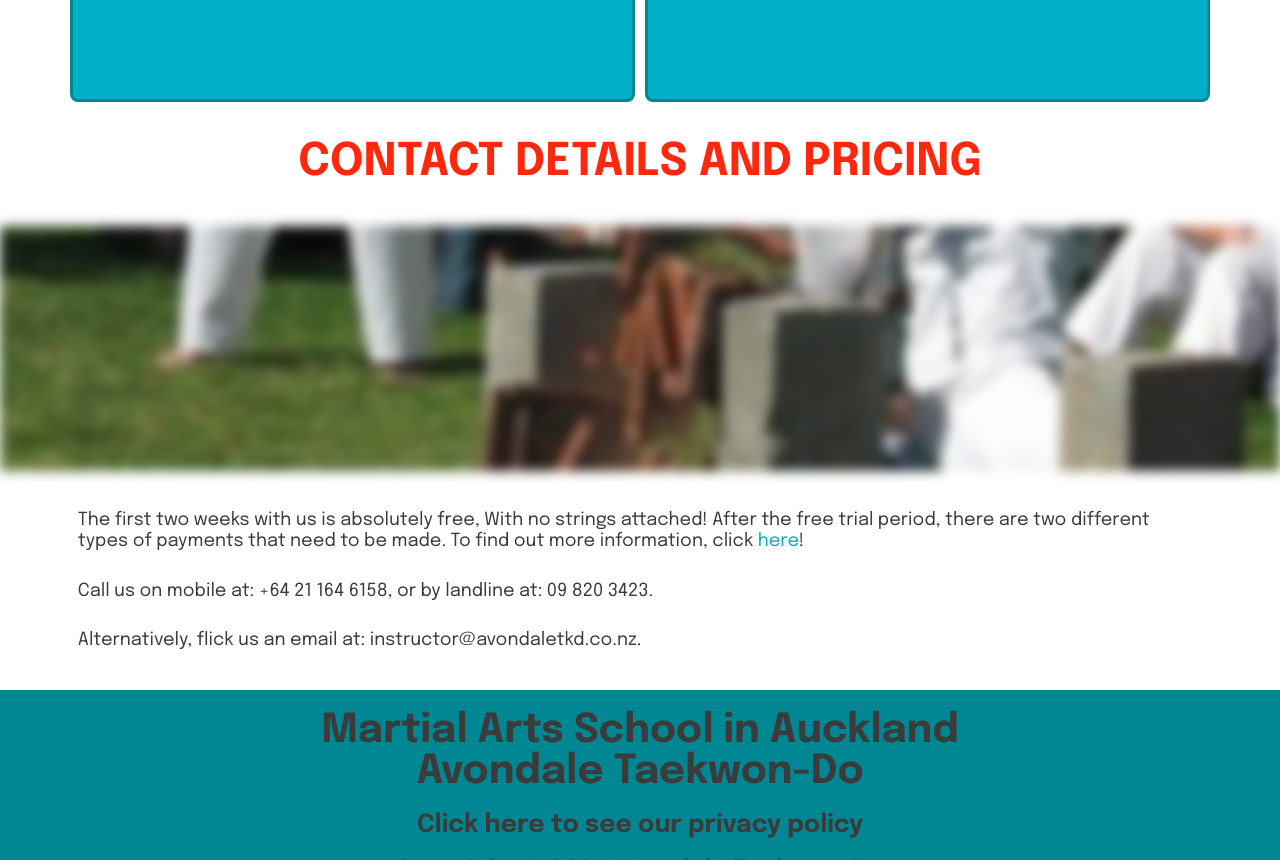
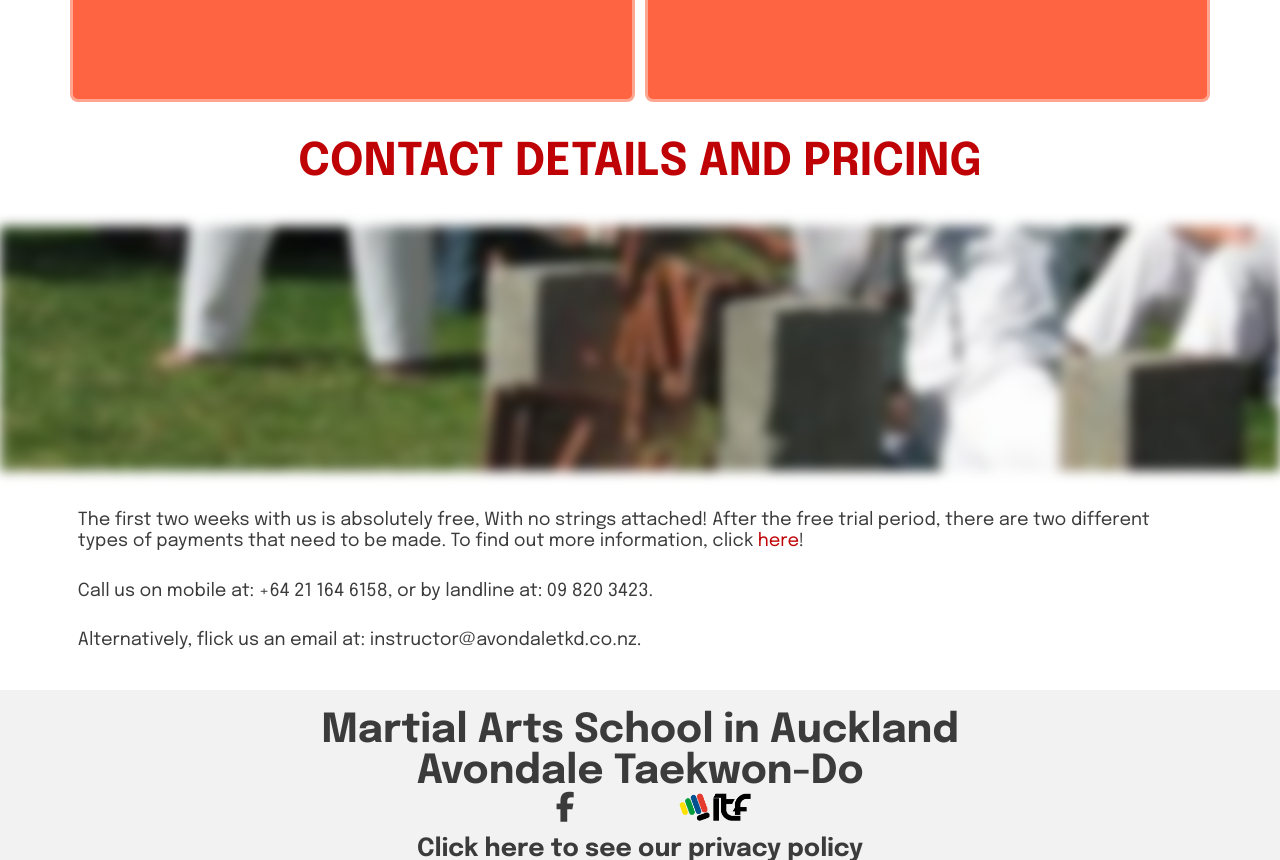
Before and after one commit to PolarWolf314/Avondale-TKD, a plain HTML site: page index.html in a window 1280 px wide. Shown: the part 1940-2800 px from the top of the page. Drawn offline with Linux system fonts and the light colour scheme.

Commit message:
WEBSITE COMPLETED FOR BOTH DESKTOP AND MOBILE
VERSION 1.2

CHANGES:
ADDED SOCIAL LINKS TO FOOTER. UPDATED COLOUR SCHEMES.

6:56PM 15TH NOVEMBER 2021

```diff
--- a/index.html
+++ b/index.html
@@ -230,12 +230,21 @@
         <strong>
             <div class="footer-name">Martial Arts School in Auckland<br>Avondale Taekwon-Do</div>
         </strong>
+        <div class="footer-social-parent-main">
+            <a class="footer-social-parent" href="https://www.facebook.com/AvondaleTKD" target="_blank">
+                <i class="fab fa-facebook-f footer-social"></i>
+            </a>
+            <a class="footer-social-parent" href="https://members.itkd.co.nz/" target="_blank">
+                <img class="footer-social2" src="images/itflogo.png" alt="itf logo">
+            </a>
+        </div>
         <div class="footer-privacy">
             <a href="https://www.termsfeed.com/live/bb98ccf1-8403-4d2c-a4b7-ab626779f1dd" class="footer-privacy2" target="_blank">
                 Click here to see our privacy policy
             </a>
         </div>
         <div class="footer-copyright">Copyright &copy; 2021, Avondale Taekwon-Do</div>
+
     </footer>
 
 <!-- Adding Javascript -->
--- a/styles.css
+++ b/styles.css
@@ -5,28 +5,32 @@
 /* Light Mode */
 
 :root {
-    --primary-color: #00b0c6;
-    --secondary-color: #ff280c;
+    --primary-color: #d9d9d9;
+    --secondary-color: #bf0205;
     --font-color: #3b3b3b;
     --bg-color: #fff;
-    --heading-color: #292922;
-    --elevate: #008793;
-    --elevate-strong: #006467;
-    --elevate-secondary: #e40f00;
-    --elevate-secondary-strong: #cc0000;
+    --footer-color: #f2f2f2;
+    --elevate: #e9e9e9;
+    --elevate-strong: #f5f5f5;
+    --elevate-secondary: #FF6442;
+    --elevate-secondary-strong: #ffa690;
 }
 
+
+
 [data-theme="dark"] {
-    --primary-color: #00d4e4;
-    --secondary-color: #ff7a5b;
+    --primary-color: #434343;
+    --secondary-color: #fa3c23;
     --font-color: #FFF;
     --bg-color: #121212;
-    --heading-color: #f2f2f2;
-    --elevate: #6fe1eb;
-    --elevate-strong: #abedf2;
-    --elevate-secondary: #ffa28a;
-    --elevate-secondary-strong: #ffc7b8;
+    --footer-color: #434343;
+    --elevate: #262626;
+    --elevate-strong: #000000;
+    --elevate-secondary: #da241f;
+    --elevate-secondary-strong: #bf0205;
 }
+
+
 
 
 /* Global Styles */
@@ -75,7 +79,7 @@ footer {
     bottom: 0;
     width: 100%;
     height: 220px;
-    background-color: var(--elevate);
+    background-color: var(--footer-color);
     margin-top: auto;
     overflow: hidden;
 }
@@ -138,11 +142,11 @@ footer {
 
 .main-nav {
     text-align: center;
-    background-color: var(--primary-color);
+    background-color: var(--elevate);
 }
 
 .navbar {
-    background-color: var(--primary-color);
+    background-color: var(--elevate);
     overflow: hidden;
     height: 100px;
     text-align: center;
@@ -153,7 +157,7 @@ footer {
     float: left;
     display: block;
     color: var(--font-color);
-    background-color: var(--primary-color);
+    background-color: var(--elevate);
     text-align: center;
     margin: 25px 25px;
     text-decoration: none;
@@ -189,7 +193,7 @@ footer {
 .side-nav a {
     padding: 10px 10px 10px 30px;
     text-decoration: none;
-    font-size: 18px;
+    font-size: 1.25rem;
     color: var(--secondary-color);
     background-color: transparent;
     display: block;
@@ -221,11 +225,11 @@ footer {
 }
 
 .main-title-outer {
-    background-color: var(--elevate);
+    background-color: var(--primary-color);
 }
 
 .main-title {
-    background-color: var(--elevate);
+    background-color: var(--primary-color);
     padding: 40px;
     align-content: center;
     max-width: 1150px;
@@ -252,15 +256,7 @@ footer {
 
 /* Footer */
 
-.footer {
-    position: relative;
-    bottom: 100%;
-    width: 100%;
-    height: 220px;
-    background-color: var(--elevate);
-    margin-top: auto;
-    overflow: hidden;
-}
+
 
 .footer-name {
     background-color: transparent;
@@ -273,7 +269,7 @@ footer {
 .footer-privacy {
     background-color: transparent;
     text-align: center;
-    padding: 20px 0 0 0;
+    padding: 10px 0 0 0;
 }
 
 .footer-privacy2 {
@@ -295,7 +291,36 @@ footer {
     text-align: center;
     background-color: transparent;
     font-size: 25px;
-    padding: 20px;
+    padding: 10px;
+}
+
+.footer-social-parent {
+    background-color: transparent;
+    text-align: center;
+    flex: 50%;
+}
+
+.footer-social {
+    background-color: transparent;
+    width: 30px;
+    height: 30px;
+    font-size: 30px;
+}
+
+.footer-social:hover {
+    --font-color: #1977f3;
+}
+
+.footer-social2 {
+    background-color: transparent;
+    height: 30px;
+}
+
+.footer-social-parent-main {
+    display: flex;
+    max-width: 300px;
+    margin: auto;
+    background-color: transparent;
 }
 
 /* Main page content */
@@ -358,11 +383,11 @@ footer {
 
 .index-link {
     text-decoration: none;
-    color: var(--primary-color);
+    color: var(--secondary-color);
 }
 
 .index-link:hover {
-    color: var(--elevate-strong);
+    color: var(--elevate-secondary);
 }
 
 .fees-header {
@@ -391,10 +416,10 @@ footer {
 
 .column {
     flex: 33%;
-    background-color: var(--primary-color);
+    background-color: var(--elevate-secondary);
     border-radius: 8px;
     border-style: solid;
-    border-color: var(--elevate);
+    border-color: var(--elevate-secondary-strong);
     margin: auto 5px;
 }
 
```
Also changed, not shown: contactUs.html (+1 -1 lines), faqs.html (+1 -1 lines), fees.html (+4 -4 lines), grading.html (+1 -1 lines), instructors.html (+1 -1 lines), videos.html (+1 -1 lines), images/itflogo.png (added).
